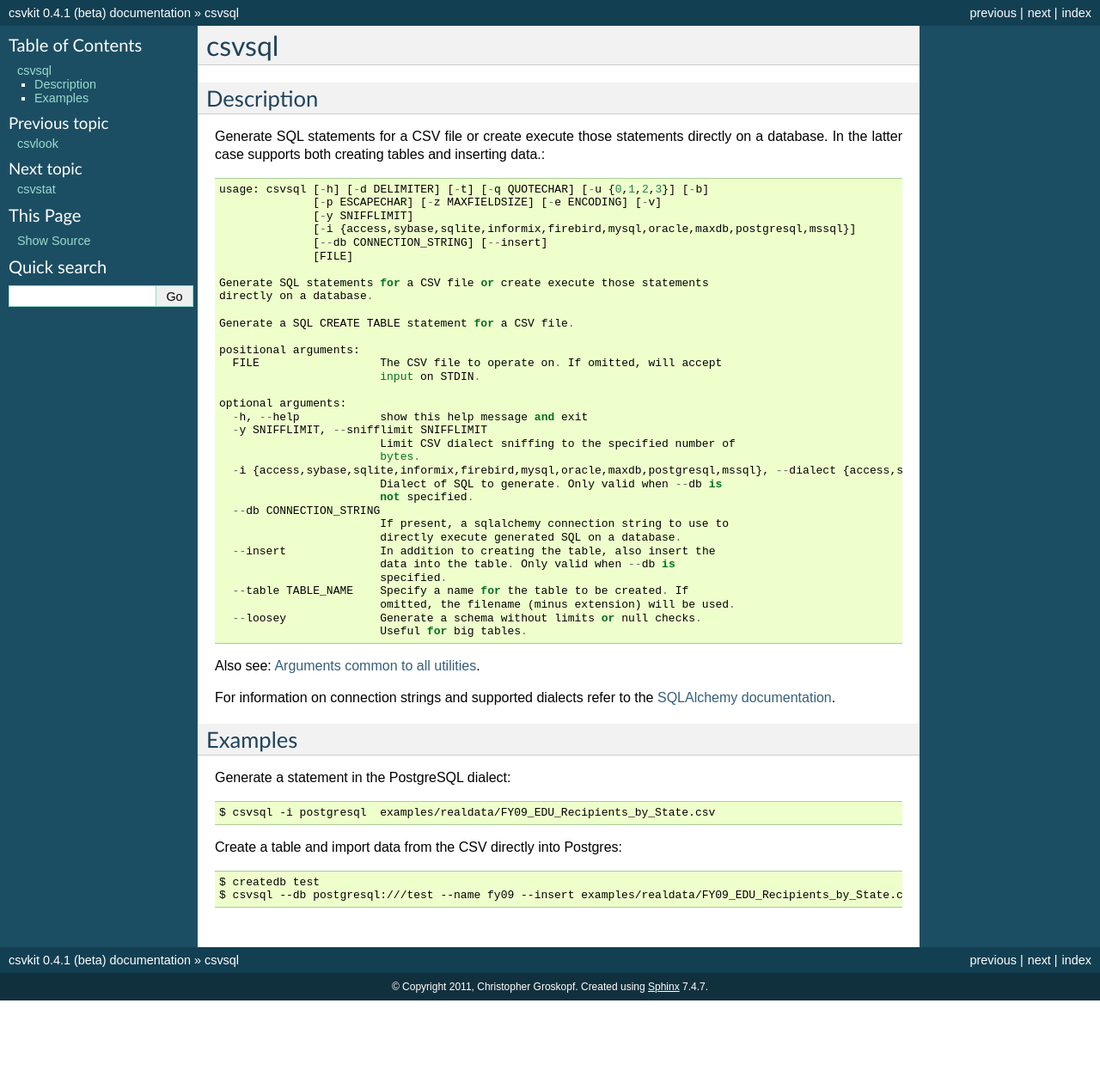
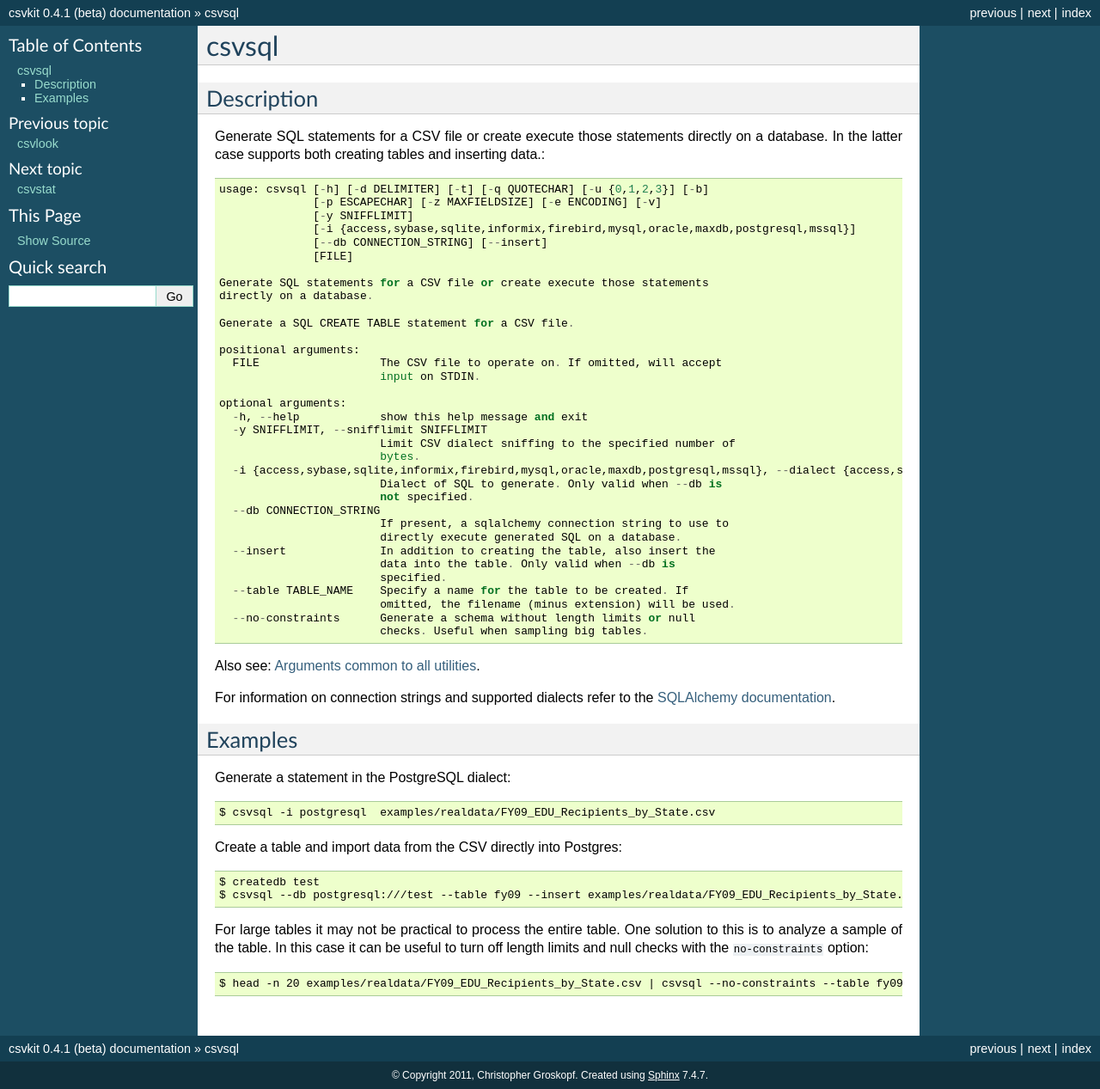
Before and after one commit to wireservice/csvkit, a Sphinx documentation site: the page built from docs/scripts/csvsql.rst, in a window 1280 px wide. Shown: the whole page at 86% size. Built offline with Sphinx 7.4.7, drawn with Linux system fonts in a browser that asks for light colours; before the commit the page ends 1164 px from its top, so only the background shows below that.

Commit message:
Update arg name and docs for --no-constraints. Add Jeff Larson to AUTHORS.

```diff
--- a/docs/scripts/csvsql.rst
+++ b/docs/scripts/csvsql.rst
@@ -39,8 +39,8 @@ Generate SQL statements for a CSV file or create execute those statements direct
                             specified.
       --table TABLE_NAME    Specify a name for the table to be created. If
                             omitted, the filename (minus extension) will be used.
-      --loosey              Generate a schema without limits or null checks.
-                            Useful for big tables.
+      --no-constraints      Generate a schema without length limits or null
+                            checks. Useful when sampling big tables.
 
 Also see: :doc:`common_arguments`.
 
@@ -56,4 +56,8 @@ Generate a statement in the PostgreSQL dialect::
 Create a table and import data from the CSV directly into Postgres::
 
     $ createdb test
-    $ csvsql --db postgresql:///test --name fy09 --insert examples/realdata/FY09_EDU_Recipients_by_State.csv
+    $ csvsql --db postgresql:///test --table fy09 --insert examples/realdata/FY09_EDU_Recipients_by_State.csv
+
+For large tables it may not be practical to process the entire table. One solution to this is to analyze a sample of the table. In this case it can be useful to turn off length limits and null checks with the ``no-constraints`` option::
+
+    $ head -n 20 examples/realdata/FY09_EDU_Recipients_by_State.csv | csvsql --no-constraints --table fy09
```
Also changed, not shown: 3 other files.
